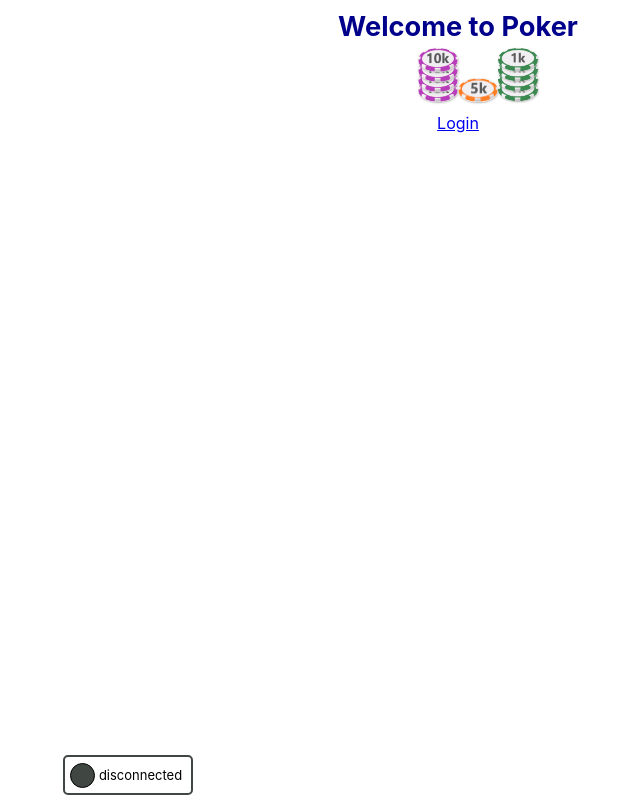
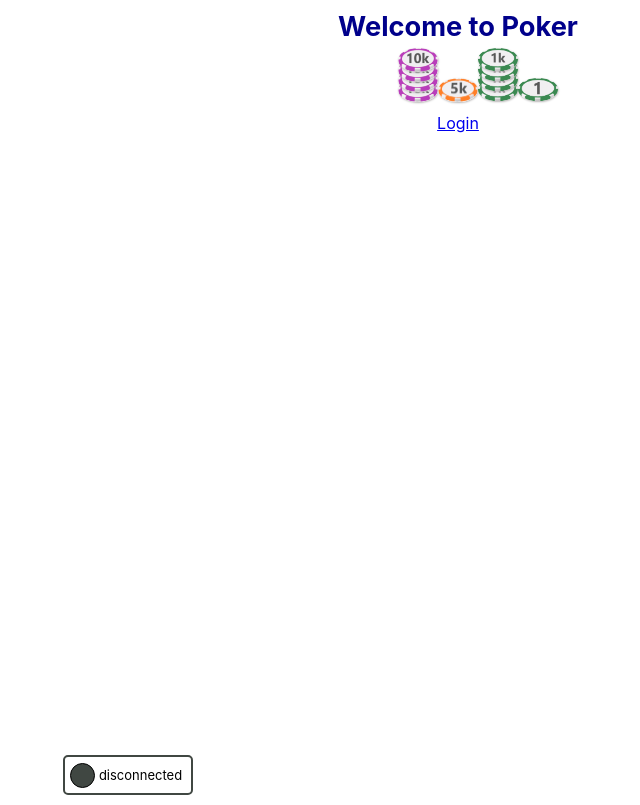
Before and after one commit to edwardhorsey/heads-up, a React (Create React App) app in the folder frontend/: page / in a window 1280 px wide. Shown: the whole page, without its empty margins (182-822 px from the left). Built offline with nearby package versions, Linux system fonts and the light colour scheme; no server answers.

Commit message:
feature/missing-chip-icon: add png for chip '1'

```diff
--- a/frontend/src/Components/Login/Login.tsx
+++ b/frontend/src/Components/Login/Login.tsx
@@ -5,7 +5,7 @@ import ChipsGen from '../ChipsGen';
 const Login: React.FC = () => (
   <section className={styles.Login}>
     <h1>Welcome to Poker</h1>
-    <ChipsGen amount={49000} />
+    <ChipsGen amount={49001} />
     <a href={process.env.REACT_APP_COGNITO_LOGIN_URL}>Login</a>
   </section>
 );
```
Also changed, not shown: frontend/public/assets/PokerChips/1.png (added).
